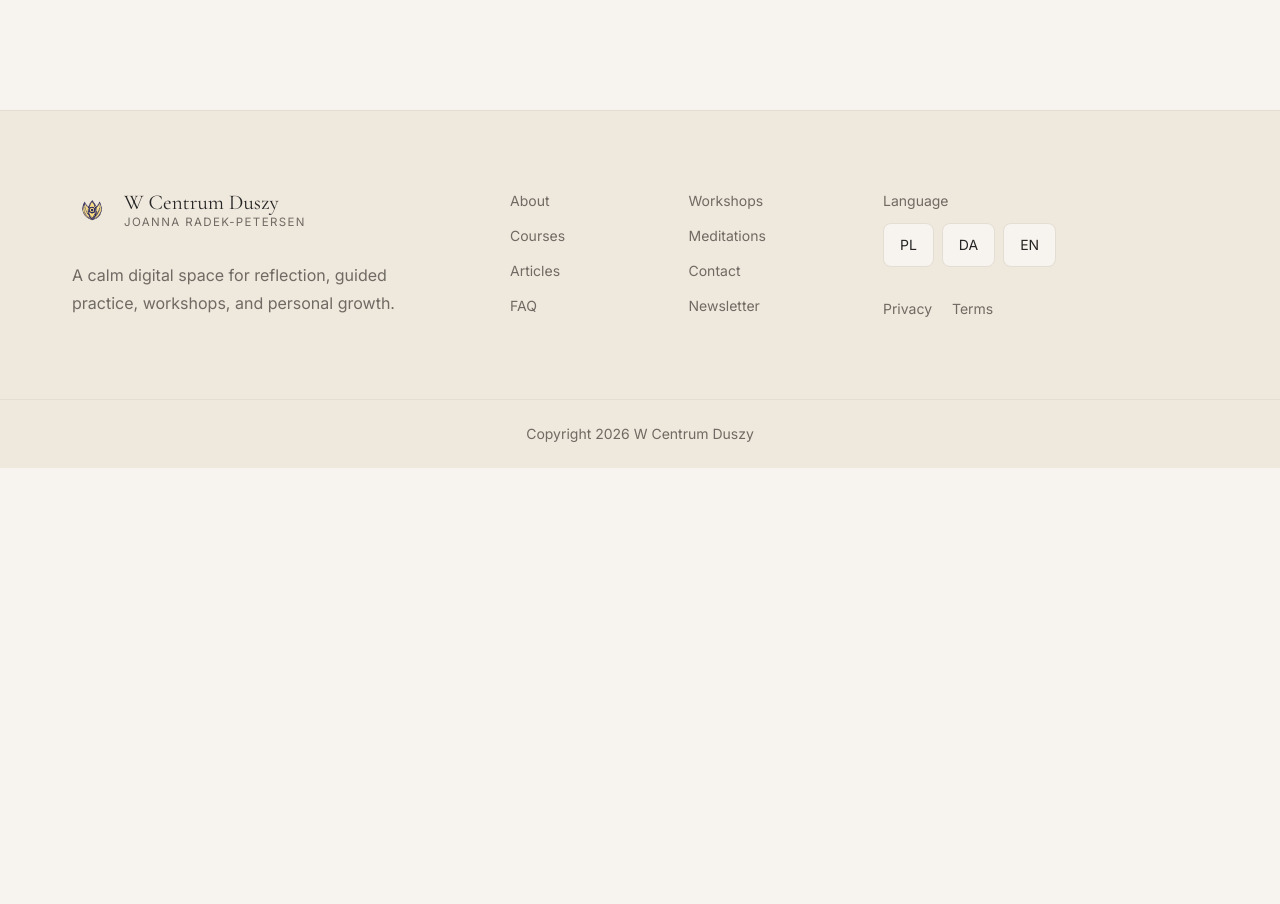
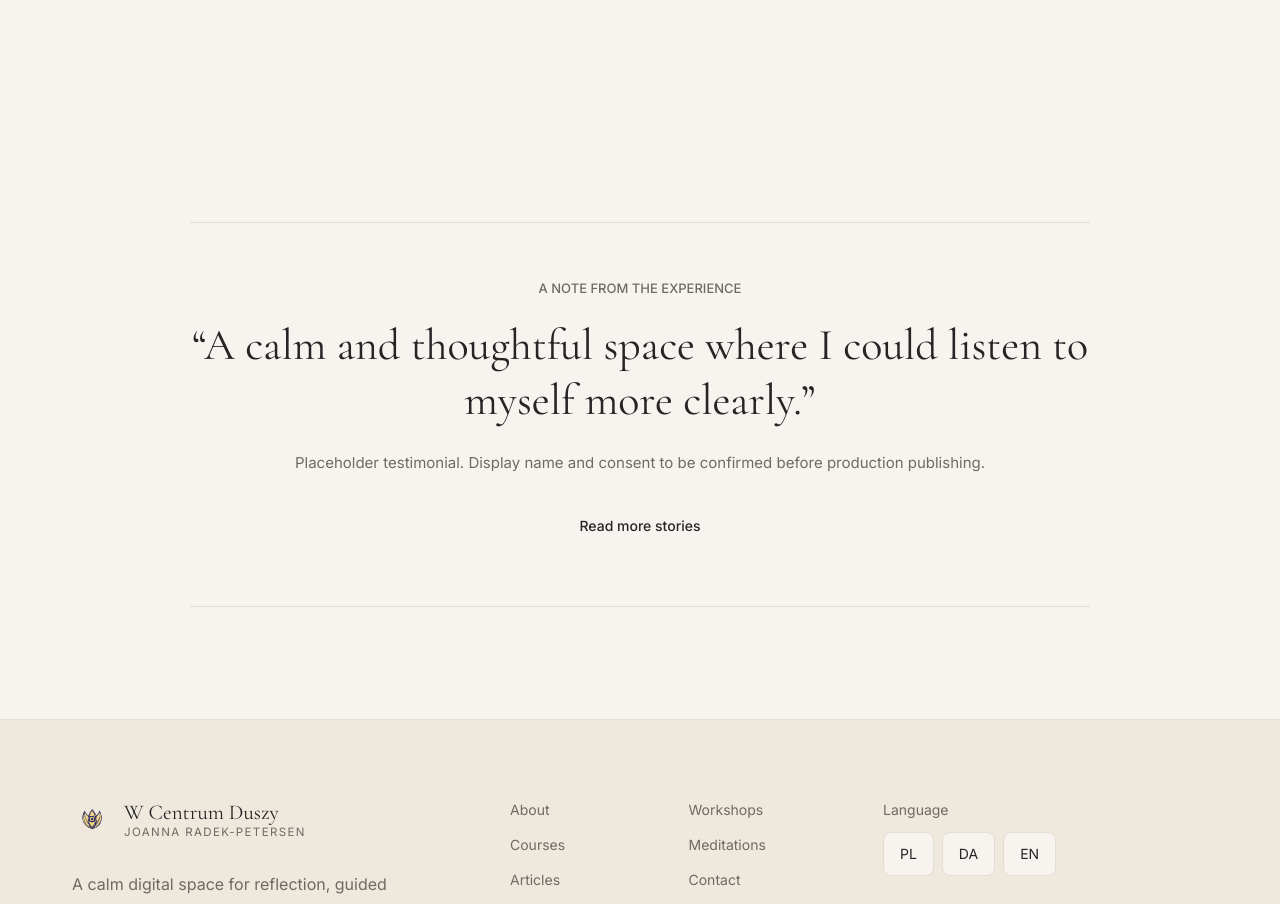
Before and after one commit to bentpetersendk/wcentrumduszy.dk, a Next.js app: page / in a window 1280 px wide. Shown: the part 4264-5168 px from the top of the page. Before the commit the page ends 4732 px from the top, so only its background shows below. Built offline with nearby package versions, Linux system fonts and the light colour scheme.

Commit message:
Add homepage testimonial section

```diff
--- a/src/app/page.tsx
+++ b/src/app/page.tsx
@@ -212,6 +212,24 @@ export default function Home() {
           </div>
         </Reveal>
       </section>
+
+      <section className="px-5 py-20 sm:px-8 lg:py-28" aria-labelledby="testimonial-heading">
+        <Reveal>
+          <div className="mx-auto max-w-[900px] border-y border-border py-14 text-center">
+            <p className="text-caption uppercase text-text-muted">A note from the experience</p>
+            <h2 id="testimonial-heading" className="sr-only">Testimonials</h2>
+            <blockquote className="mt-5 font-display text-[2.15rem] leading-tight text-text sm:text-[2.75rem]">
+              &ldquo;A calm and thoughtful space where I could listen to myself more clearly.&rdquo;
+            </blockquote>
+            <p className="mt-6 text-small text-text-muted">
+              Placeholder testimonial. Display name and consent to be confirmed before production publishing.
+            </p>
+            <ButtonLink href="/testimonials" variant="text" className="mt-7">
+              Read more stories
+            </ButtonLink>
+          </div>
+        </Reveal>
+      </section>
     </div>
   );
 }
```
